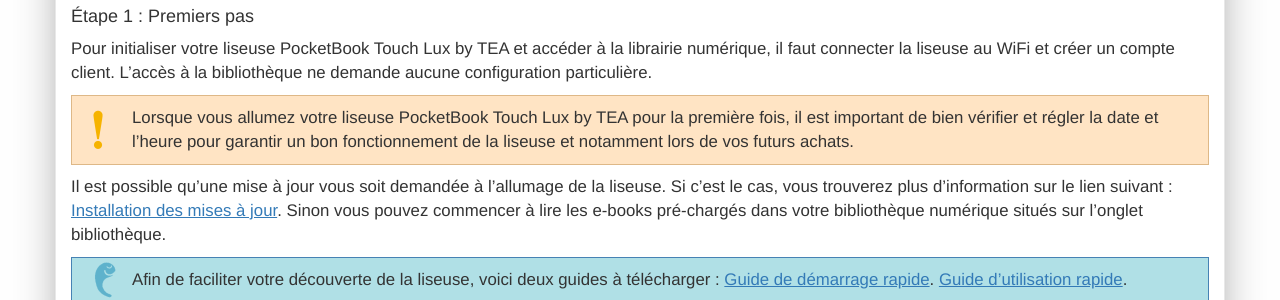
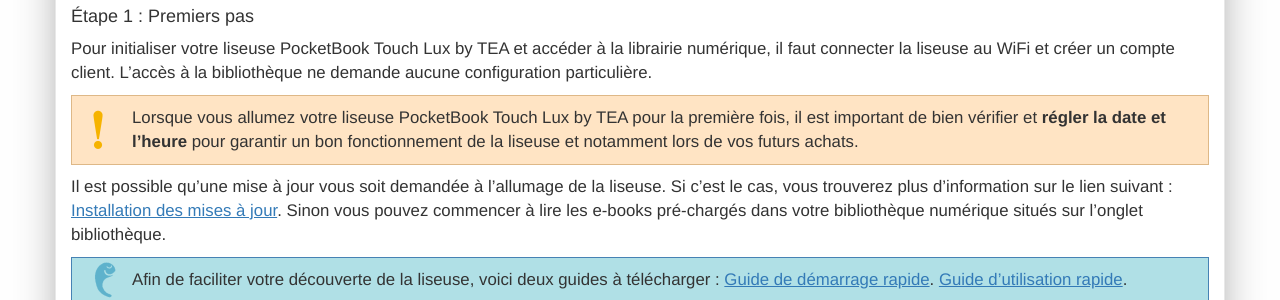
Before and after one commit to TEA-ebook/help-center, a Jekyll site: the page built from _pages/liseuses-tea.md, in a window 1280 px wide and 900 px high, scrolled down 677 px. Shown: the part 152-452 px from the top of the window. Built offline with Jekyll 4.4.1, drawn with Linux system fonts in a browser that asks for light colours; nearby versions of some CDN libraries; Markdown is read by kramdown in place of the engine named in the settings.

Commit message:
Mod: add string to important text

```diff
--- a/_pages/liseuses-tea.md
+++ b/_pages/liseuses-tea.md
@@ -23,7 +23,7 @@
 Pour initialiser votre liseuse PocketBook Touch Lux by TEA et accéder à la librairie numérique, il faut connecter la liseuse au WiFi et créer un compte client.
 L’accès à la bibliothèque ne demande aucune configuration particulière.
 
-<span class="warning">Lorsque vous allumez votre liseuse PocketBook Touch Lux by TEA pour la première fois, il est important de bien vérifier et régler la date et l’heure pour garantir un bon fonctionnement de la liseuse et notamment lors de vos futurs achats.</span>
+<span class="warning">Lorsque vous allumez votre liseuse PocketBook Touch Lux by TEA pour la première fois, il est important de bien vérifier et **régler la date et l’heure** pour garantir un bon fonctionnement de la liseuse et notamment lors de vos futurs achats.</span>
 
 Il est possible qu’une mise à jour vous soit demandée à l’allumage de la liseuse. Si c’est le cas, vous trouverez plus d’information sur le lien suivant : [Installation des mises à jour](). Sinon vous pouvez commencer à lire les e-books pré-chargés dans votre bibliothèque numérique situés sur l’onglet bibliothèque.
 
```
